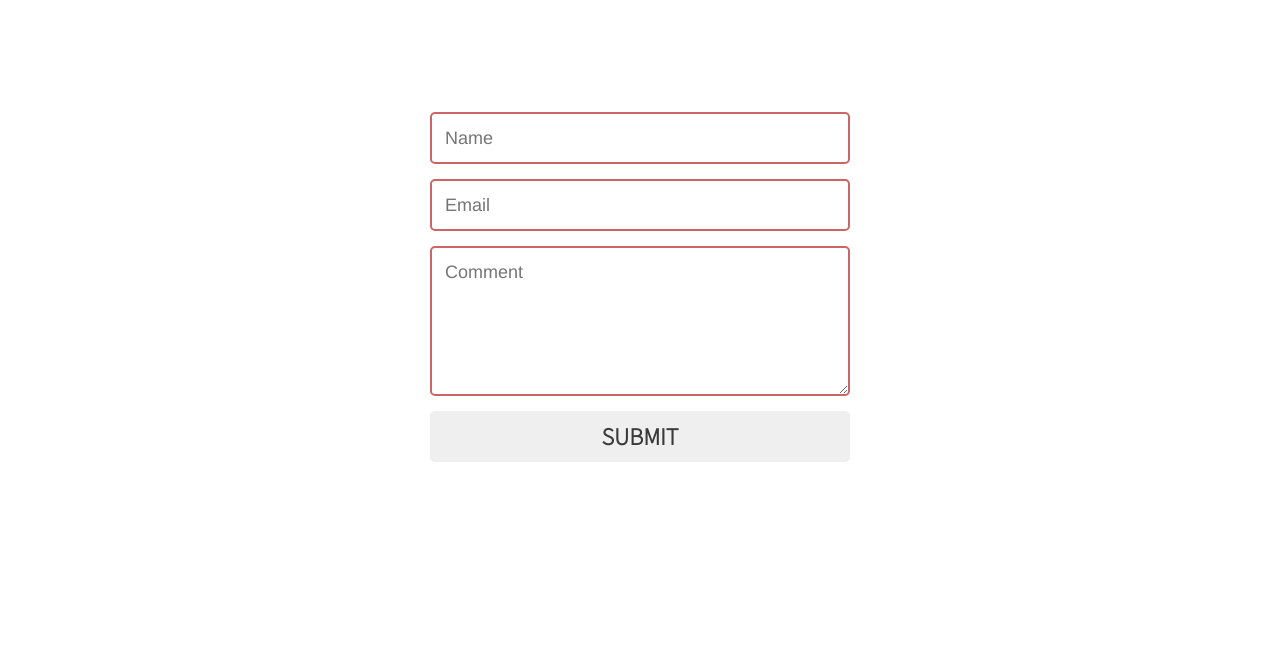
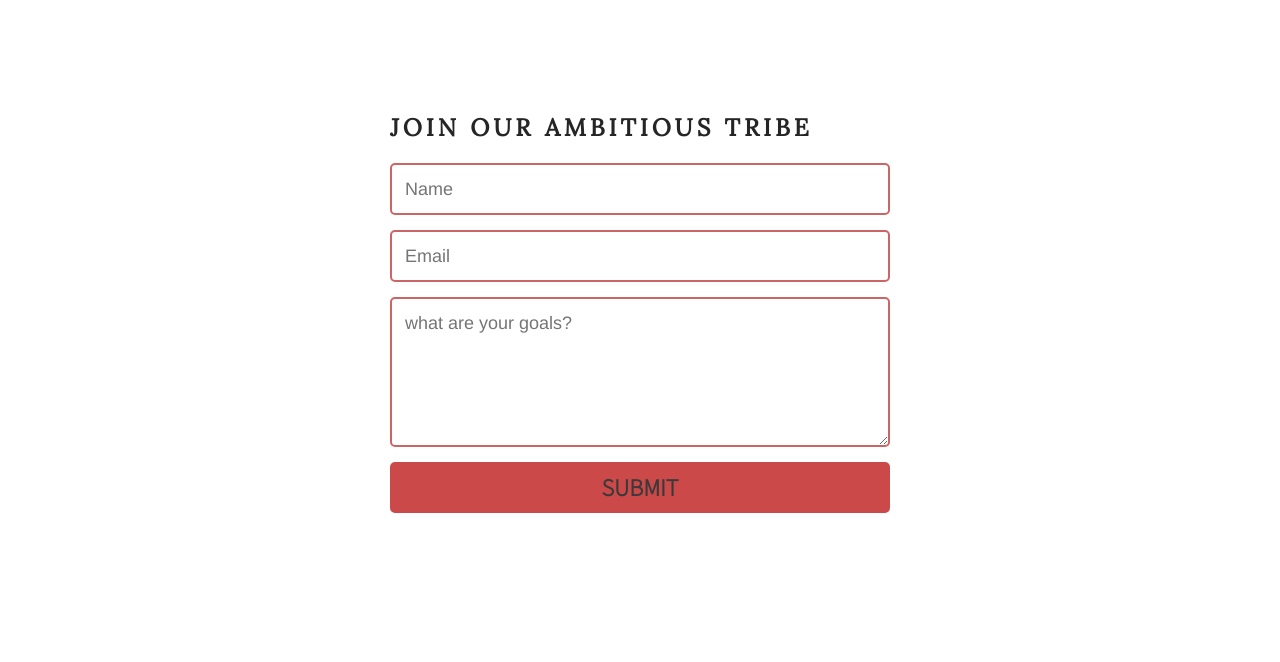
Before and after one commit to MaryanGelle1/productvity-hub, a plain HTML site: page form.html in a window 1280 px wide. Shown: the part 138-800 px from the top of the page. Drawn offline with Linux system fonts and the light colour scheme.

Commit message:
changes to css in regards to smoothness behaviour of scrolling

```diff
--- a/assets/css/style.css
+++ b/assets/css/style.css
@@ -10,6 +10,7 @@ body {
     font-family: Source Sans Pro, sans-serif;
     font-weight: 300;
     color: #3a3a3a;
+    background-color: #fff;
 
 }
 
@@ -64,6 +65,8 @@ body,
 html {
     height: 100%;
 }
+
+
 
 /* add hero image */
 
@@ -395,13 +398,15 @@ footer {
     }
 }
 
-.form-section form {
-    max-width: 420px;
+.form-section {
+    max-width: 500px;
     margin: 50px auto;
     position: relative;
     padding: 200px;
 
 }
+
+
 
 .form-section .feedback-input {
     color: #3a3a3a;
@@ -433,7 +438,8 @@ footer {
 .form-section [type="submit"] {
     font-family: Source Sans Pro, sans-serif;
     width: 100%;
-    background: CC6666;
+    background-color: #CC4949;
+    /* set initial background color to grey */
     border-radius: 5px;
     border: 0;
     cursor: pointer;
@@ -446,6 +452,6 @@ footer {
     font-weight: 700;
 }
 
-.form-section [type="submit"]:hover {
-    background: #CC4949;
+a {
+    scroll-behavior: smooth;
 }
--- a/form.html
+++ b/form.html
@@ -34,12 +34,15 @@
             </ul>
         </nav>
     </header>
-    <section class="form-section"><form action="submit-form.php" method="post">
-            <input name="name" type="text" class="feedback-input" placeholder="Name" />
-            <input name="email" type="text" class="feedback-input" placeholder="Email" />
-            <textarea name="text" class="feedback-input" placeholder="Comment"></textarea>
-            <input type="submit" value="SUBMIT"/>
-        </form>
+    <section class="form-section">
+            <form action="submit-form.php" method="post">
+                <h2>Join our ambitious tribe</h2>
+                <br>
+                <input name="name" type="text" class="feedback-input" placeholder="Name" />
+                <input name="email" type="text" class="feedback-input" placeholder="Email" />
+                <textarea name="text" class="feedback-input" placeholder="what are your goals?"></textarea>
+                <input type="submit" value="SUBMIT"/>
+            </form>
     </section>
 
     <footer>
```
Also changed, not shown: contact.html (+2 -6 lines), index.html (+1 -2 lines).
